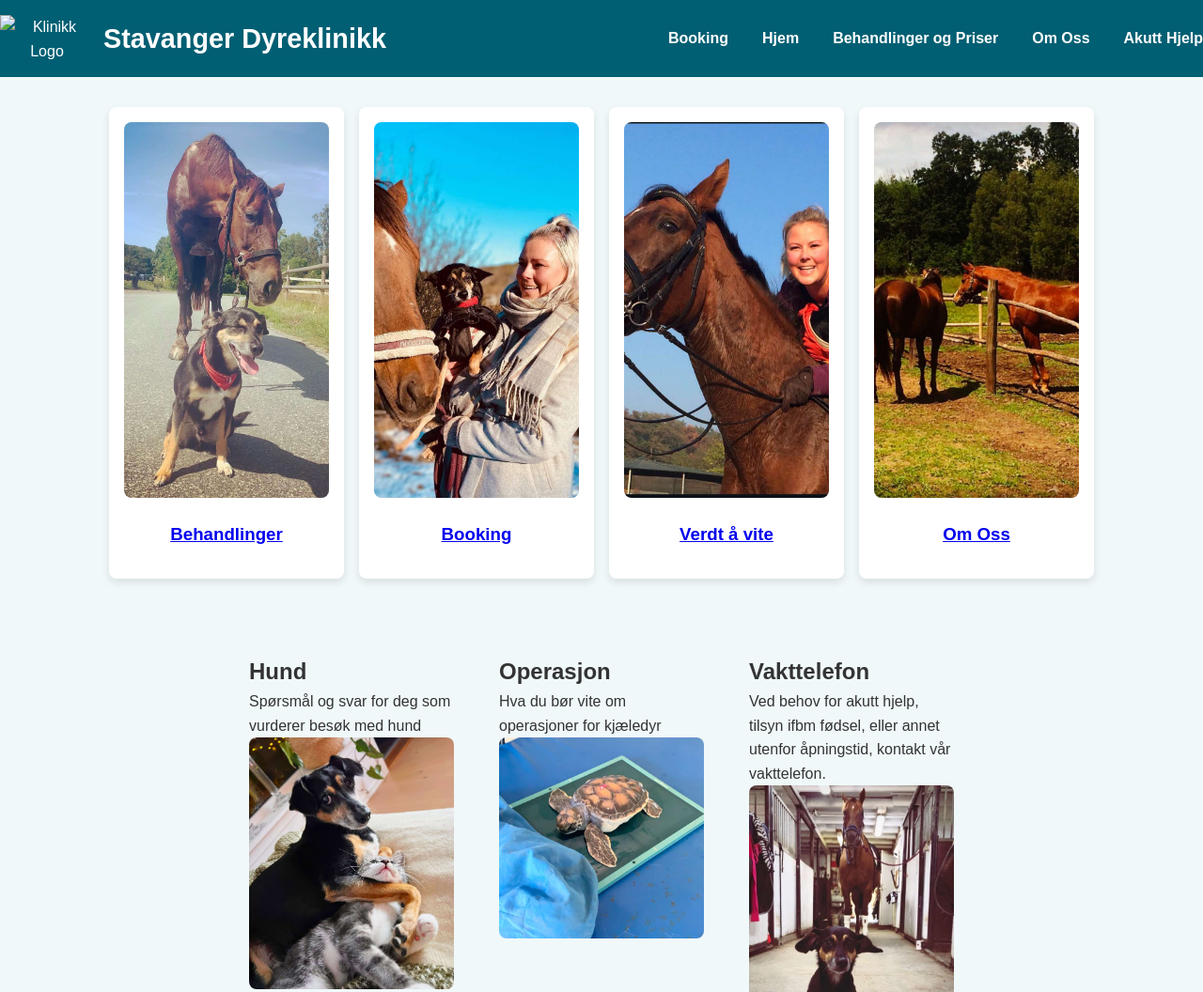
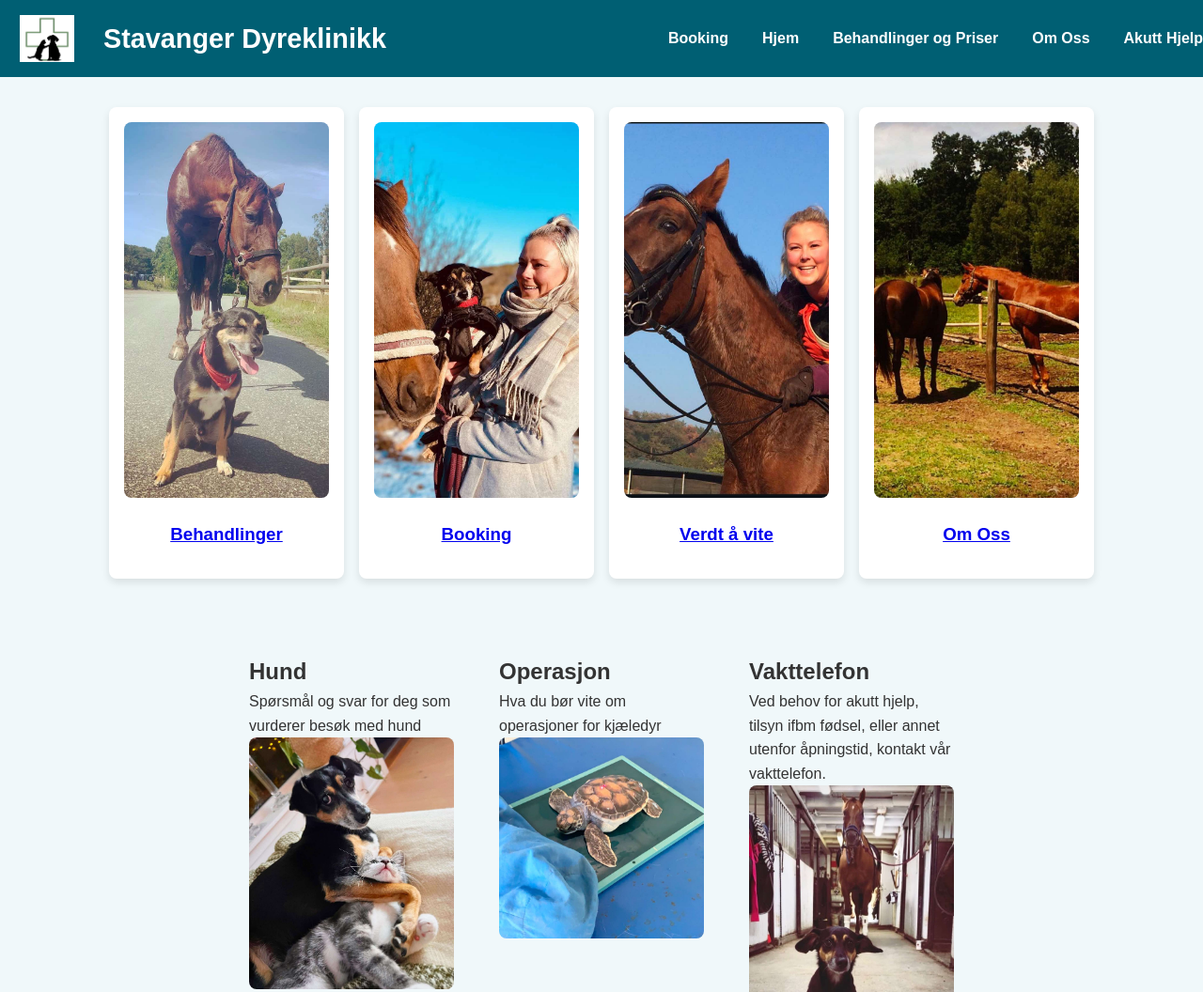
Before and after one commit to Mikalmonslaup/Dyreklinikktest, a plain HTML site: page index.html in a window 1280 px wide. Shown: the top 1056 px of the page at 94% size. Drawn offline with Linux system fonts and the light colour scheme.

Commit message:
Update index.html

```diff
--- a/index.html
+++ b/index.html
@@ -29,7 +29,7 @@
     <header>
         <div class="logo">
             <!-- ✅ Updated Path for Logo -->
-            <img src="images/logo2.png" alt="Klinikk Logo" style="height: 50px;">
+            <img src="images/logo2.png.jpg" alt="Klinikk Logo" style="height: 50px;">
             <h1>Stavanger Dyreklinikk</h1>
         </div>
         <nav>
```
